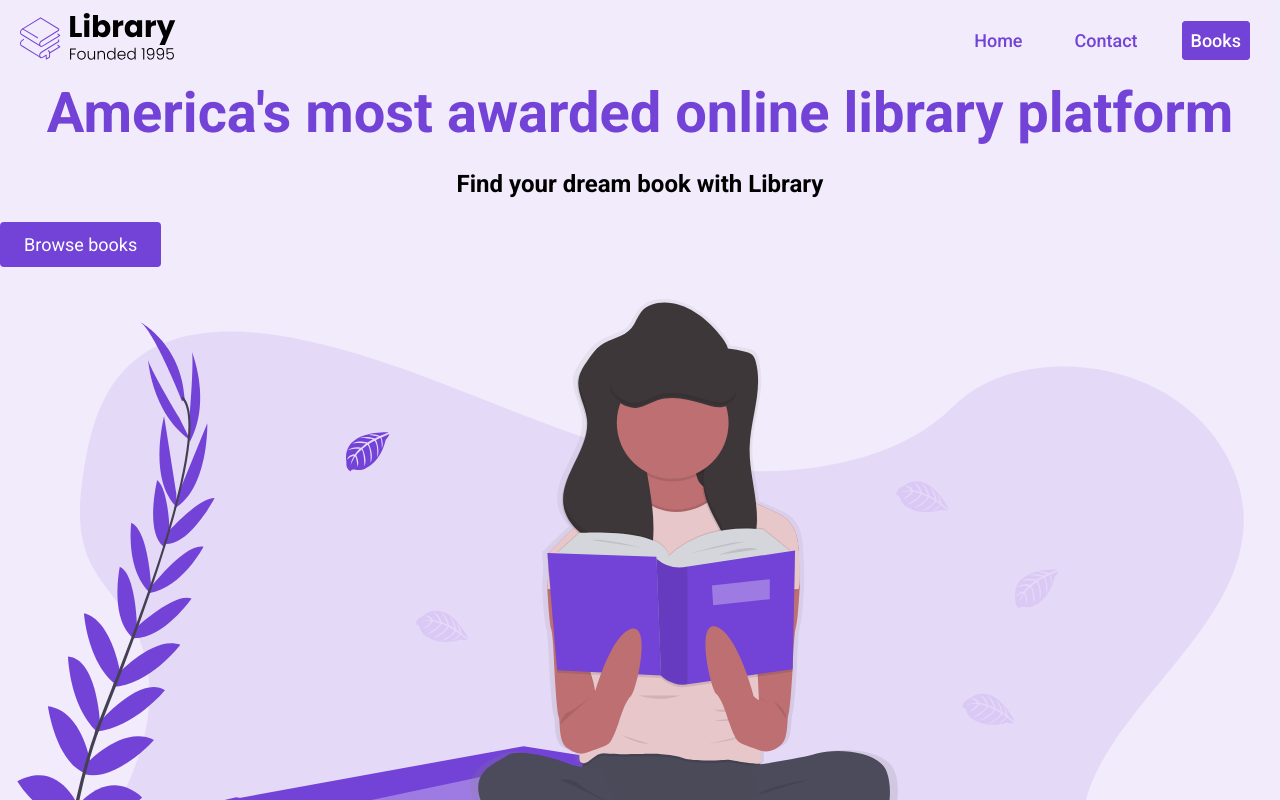
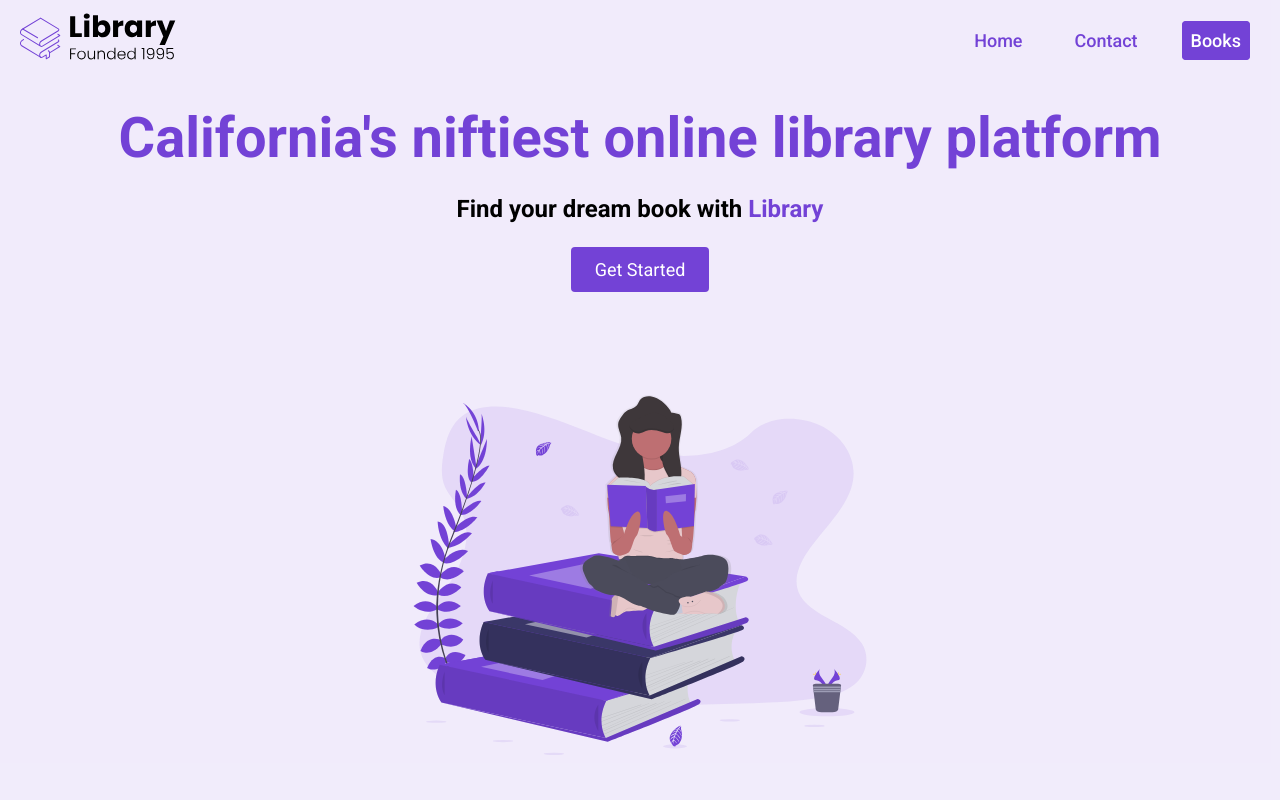
Before and after one commit to xander-bennett/book-bonanza, a plain HTML site: page index.html in a window 1280 px wide. Shown: the top 800 px of the page. Drawn offline with Linux system fonts and the light colour scheme.

Commit message:
refreshed fig and img styling

```diff
--- a/index.html
+++ b/index.html
@@ -7,6 +7,7 @@
     <link rel="stylesheet" href="styles.css" />
     <title>Library</title>
   </head>
+
   <body>
     <section id="landing">
       <nav>
@@ -27,17 +28,20 @@
       </nav>
       <header>
         <div class="header__container">
-          <div class="header__descriptions">
-            <h1>America's most awarded online library platform</h1>
+          <div class="header__description">
+            <h1>California's niftiest online library platform</h1>
             <h2>
-              Find your dream book with <span class="purple">Library</span>
+              Find your dream book with
+              <span class="purple--text">Library</span>
             </h2>
-            <a href="#features">
-              <button class="btn">Browse books</button>
-            </a>
+            <button class="btn">Get Started</button>
           </div>
-          <figure class="header__img--wrapper">
-            <img src="./assets/Undraw_Books.svg" alt="" />
+          <figure>
+            <img
+              src="/assets/Undraw_Books.svg"
+              alt="A woman reading a book"
+              class="header__img--wrapper"
+            />
           </figure>
         </div>
       </header>
--- a/styles.css
+++ b/styles.css
@@ -11,12 +11,14 @@
   color: #6c63ff;
 }
 
-img {
-  width: 100%;
-}
 nav {
   height: 80px;
   display: flex;
+}
+img {
+  width: 100%;
+  height: 100%;
+  max-height: 50vh;
 }
 
 .nav__container {
@@ -39,6 +41,10 @@ ul {
 
 li {
   margin: 0 10px;
+}
+
+button {
+  cursor: pointer;
 }
 
 .nav__link {
@@ -74,6 +80,14 @@ li {
   color: #fff;
   transform: scale(0.95);
 }
+
+.purple--text {
+  color: #7342d6;
+}
+
+#landing {
+  background-color: rgba(115, 66, 214, 0.1);
+}
 h1 {
   font-size: 56px;
   color: #7342d6;
@@ -107,10 +121,27 @@ button:active {
 Landing Page
 */
 
-#landing {
-  background-color: rgba(115, 66, 214, 0.1);
-}
-
 header {
   height: calc(100vh - 80px);
 }
+
+.header__container {
+  display: flex;
+  flex-direction: column;
+  justify-content: space-around;
+  height: 100%;
+  width: 100%;
+  margin: 0 auto;
+}
+
+.header__description {
+  display: flex;
+  flex-direction: column;
+  align-items: center;
+}
+
+.header__img--wrapper {
+  display: flex;
+  justify-content: center;
+  padding: 20px;
+}
```
